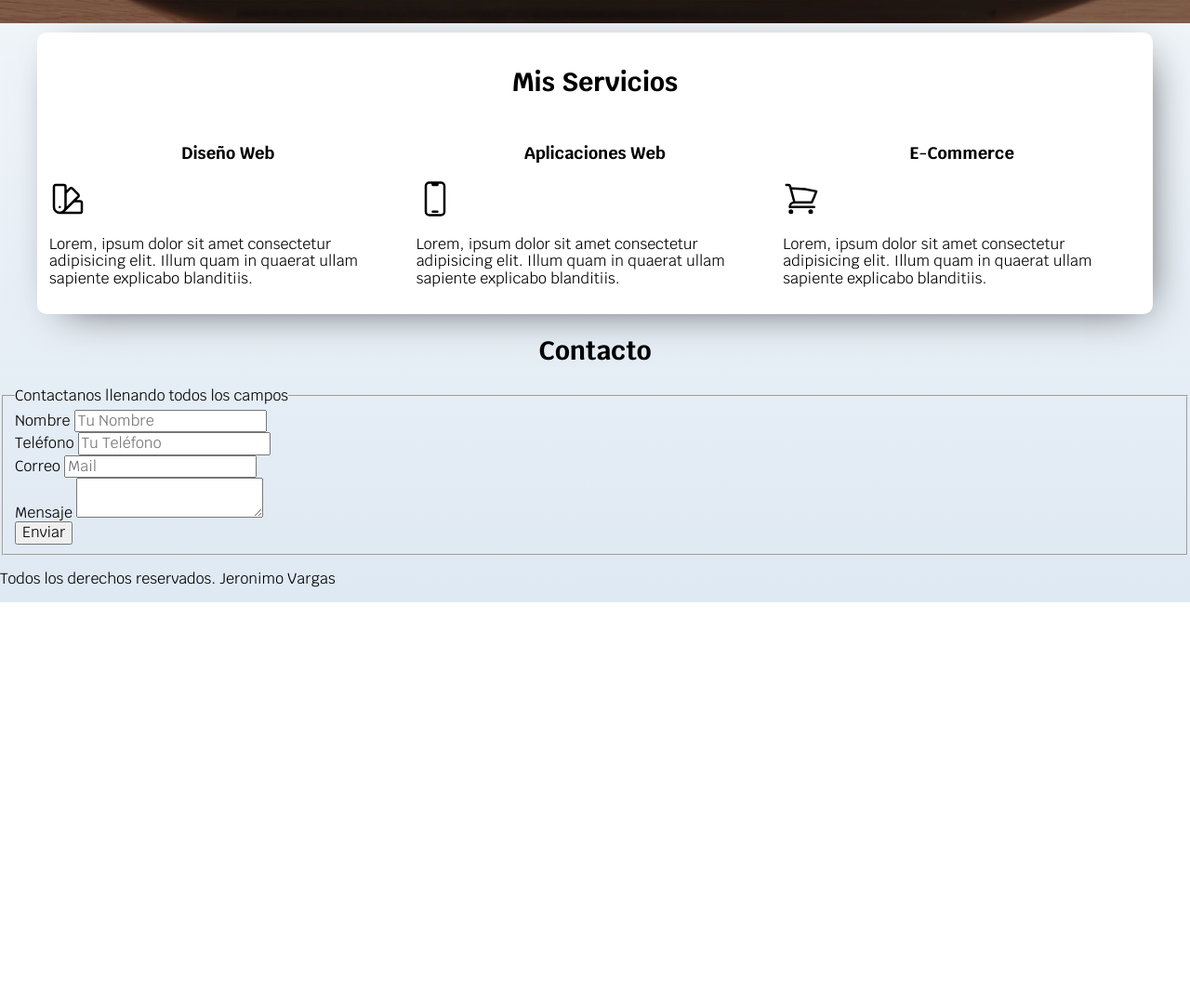
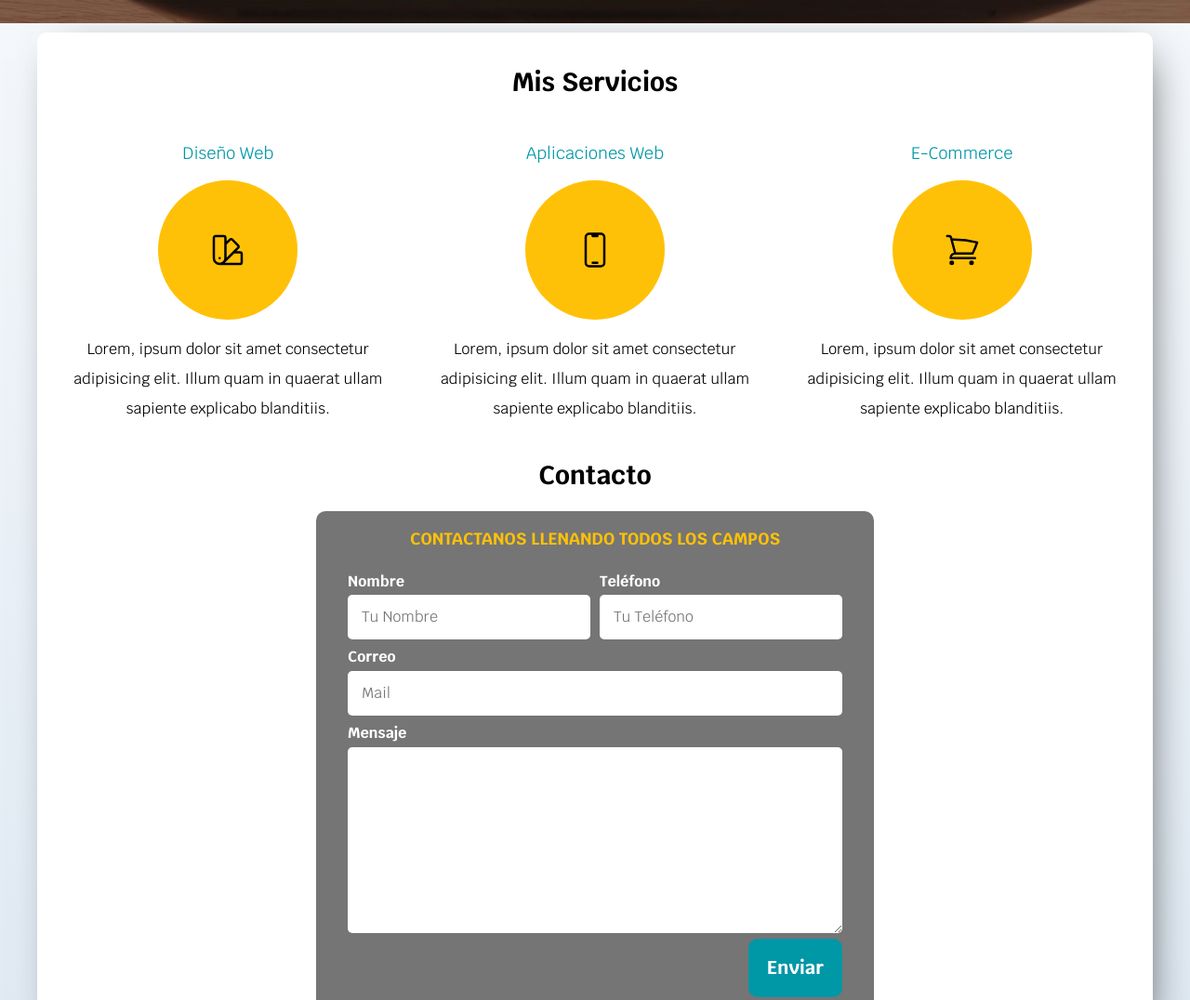
Before and after one commit to Jero457/Freelancer-Curso, a plain HTML site: page index.html in a window 1280 px wide. Shown: the part 580-1656 px from the top of the page at 93% size. Before the commit the page ends 1228 px from the top, so only its background shows below. Drawn offline with Linux system fonts and the light colour scheme.

Commit message:
Proyecto terminado

```diff
--- a/css/index.css
+++ b/css/index.css
@@ -10,7 +10,16 @@
 html {
  box-sizing: border-box;
  font-size: 62.5%;
+ scroll-snap-type: y mandatory;
 }
+
+/*Scroll Snap*/
+
+.servicios, .navegacion-principal, .formulario{
+    scroll-snap-align: center;
+    scroll-snap-stop: always;
+}
+
  *,*:before,*:after{
  box-sizing: inherit;
 }
@@ -73,12 +82,34 @@ h1,h2,h3 {
     font-weight: bold;
     margin-top: 1rem;
     font-size: 2rem;
+    border: none;
 }
 
 .boton:hover{
     background-color: var(--primario);
     color: #000;
     transition: all 1s ease;
+    cursor: pointer;
+}
+
+/*Utilidades*/
+
+.w-sm-100{
+    width: 100%;
+}
+
+@media (min-width: 768px) {
+     .w-sm-100{
+        width: auto;
+     }
+  }
+
+.flex{
+    display: flex;
+}
+
+.alinear-derecha{
+    justify-content: flex-end;
 }
 
 /* Navegacion Principal */
@@ -148,6 +179,7 @@ h1,h2,h3 {
     align-items: flex-end;
 }
 
+
 /*Servicios*/
 
 .servicios {
@@ -166,3 +198,99 @@ h1,h2,h3 {
         gap: 1rem ;
      }
   }
+
+.servicio{
+    display: flex;
+    flex-direction: column;
+    align-items: center;
+}
+
+.servicio h3{
+    color: var(--secundario);
+    font-weight: normal;
+}
+
+.servicio p{
+    line-height: 2;
+    text-align: center;
+}
+
+.servicio .iconos{
+    height: 15rem;
+    width: 15rem;
+    background-color: var(--primario);
+    border-radius: 50%;
+    display: flex;
+    justify-content: center;
+    align-items: center;
+}
+
+/*Contacto*/
+
+.formulario{
+    background-color: var(--gris);
+    width: min(60rem, 100%); /*Utiliza el valor mas pequeño*/
+    margin: 0 auto;
+    padding: 2rem;
+    border-radius: 1rem;
+}
+
+.formulario fieldset{
+    border: none;
+}
+
+.formulario legend{
+    color: var(--primario);
+    text-align: center;
+    font-size: 1.8rem;
+    text-transform: uppercase;
+    font-weight: bold;
+    margin-bottom: 2rem;
+}
+
+@media (min-width: 768px) {
+    .contenedor-campos{
+        display: grid;
+        grid-template-columns: repeat(2, 1fr);
+        grid-template-rows: auto auto 20rem;
+        column-gap: 1rem;
+    }
+
+    .campo:nth-child(3),
+    .campo:nth-child(4){
+        grid-column: 1 / 3;
+    }
+  }
+
+.campo{
+    margin-bottom: 1rem;
+}
+
+.campo textarea{
+    height: 20rem;
+}
+
+.campo label{
+    color: var(--blanco);
+    font-weight: bold;
+    margin-bottom: .5rem;
+    display: block;
+}
+
+.input{
+    width: 100%;
+    border: none;
+    padding: 1.5rem;
+    border-radius: .5rem;
+}
+
+.div-boton{
+    margin-top: 2rem;
+}
+
+/*Footer*/
+
+.footer{
+    text-align: center;
+    font-weight: bold;
+}
--- a/index.html
+++ b/index.html
@@ -50,68 +50,76 @@
         <h2>Mis Servicios</h2>
 
         <div class="servicios">
-            <section>
+            <section class="servicio">
                 <h3>Diseño Web</h3>
+                <div class="iconos">
                     <svg xmlns="http://www.w3.org/2000/svg" fill="none" viewBox="0 0 24 24" stroke-width="1.5" stroke="#000000" class="size-6" width="40px" height="40px">
                         <path stroke-linecap="round" stroke-linejoin="round" d="M4.098 19.902a3.75 3.75 0 0 0 5.304 0l6.401-6.402M6.75 21A3.75 3.75 0 0 1 3 17.25V4.125C3 3.504 3.504 3 4.125 3h5.25c.621 0 1.125.504 1.125 1.125v4.072M6.75 21a3.75 3.75 0 0 0 3.75-3.75V8.197M6.75 21h13.125c.621 0 1.125-.504 1.125-1.125v-5.25c0-.621-.504-1.125-1.125-1.125h-4.072M10.5 8.197l2.88-2.88c.438-.439 1.15-.439 1.59 0l3.712 3.713c.44.44.44 1.152 0 1.59l-2.879 2.88M6.75 17.25h.008v.008H6.75v-.008Z" />
                     </svg>
-
+                </div>
                 <p>Lorem, ipsum dolor sit amet consectetur adipisicing elit. Illum quam in quaerat ullam sapiente explicabo blanditiis.</p>
 
             </section>
 
-            <section>
+            <section class="servicio">
                 <h3>Aplicaciones Web</h3>
+                <div class="iconos">
                     <svg xmlns="http://www.w3.org/2000/svg" fill="none" viewBox="0 0 24 24" stroke-width="1.5" stroke="currentColor" class="size-6" width="40px" height="40px">
                         <path stroke-linecap="round" stroke-linejoin="round" d="M10.5 1.5H8.25A2.25 2.25 0 0 0 6 3.75v16.5a2.25 2.25 0 0 0 2.25 2.25h7.5A2.25 2.25 0 0 0 18 20.25V3.75a2.25 2.25 0 0 0-2.25-2.25H13.5m-3 0V3h3V1.5m-3 0h3m-3 18.75h3" />
                     </svg>
+                </div>
                 <p>Lorem, ipsum dolor sit amet consectetur adipisicing elit. Illum quam in quaerat ullam sapiente explicabo blanditiis.</p>
             </section>
 
-            <section>
+            <section class="servicio">
                 <h3>E-Commerce</h3>
+                <div class="iconos">
                     <svg xmlns="http://www.w3.org/2000/svg" fill="none" viewBox="0 0 24 24" stroke-width="1.5" stroke="currentColor" class="size-6" width="40px" height="40px">
                         <path stroke-linecap="round" stroke-linejoin="round" d="M2.25 3h1.386c.51 0 .955.343 1.087.835l.383 1.437M7.5 14.25a3 3 0 0 0-3 3h15.75m-12.75-3h11.218c1.121-2.3 2.1-4.684 2.924-7.138a60.114 60.114 0 0 0-16.536-1.84M7.5 14.25 5.106 5.272M6 20.25a.75.75 0 1 1-1.5 0 .75.75 0 0 1 1.5 0Zm12.75 0a.75.75 0 1 1-1.5 0 .75.75 0 0 1 1.5 0Z" />
                     </svg>
+                </div>
                 <p>Lorem, ipsum dolor sit amet consectetur adipisicing elit. Illum quam in quaerat ullam sapiente explicabo blanditiis.</p>
             </section>
         </div>
 
-    </main>
+
 
         <section>
             <h2>Contacto</h2>
 
-        <form action="#">
+            <form class="formulario" action="#">
                 <fieldset>
                     <legend>Contactanos llenando todos los campos</legend>
-                <div>
+                    <div class="contenedor-campos">
+                        <div class="campo">
                             <label>Nombre</label>
-                    <input type="text" placeholder="Tu Nombre">
+                            <input class="input" type="text" placeholder="Tu Nombre">
                         </div>
 
-                <div>
+                        <div class="campo">
                             <label >Teléfono</label>
-                    <input type="tel" placeholder="Tu Teléfono">
+                            <input class="input" type="tel" placeholder="Tu Teléfono">
                         </div>
 
-                <div>
+                        <div class="campo">
                             <label >Correo</label>
-                    <input type="email" placeholder="Mail">
+                            <input class="input" type="email" placeholder="Mail">
                         </div>
 
-                <div>
+                        <div class="campo">
                             <label >Mensaje</label>
-                    <textarea name="" id=""></textarea>
+                            <textarea class="input" name="" id=""></textarea>
                         </div>
-
-
-                <input type="submit" value="Enviar">
+                    </div>
+                    <div class="alinear-derecha flex div-boton">
+                        <input class="boton w-sm-100" type="submit" value="Enviar">
+                    </div>
                 </fieldset>
             </form>
         </section>
+    </main>
 
-    <footer>
+    <footer class="footer">
         <p>Todos los derechos reservados. Jeronimo Vargas</p>
     </footer>
 
```
Lines whose indentation alone changed are shown as unchanged.
